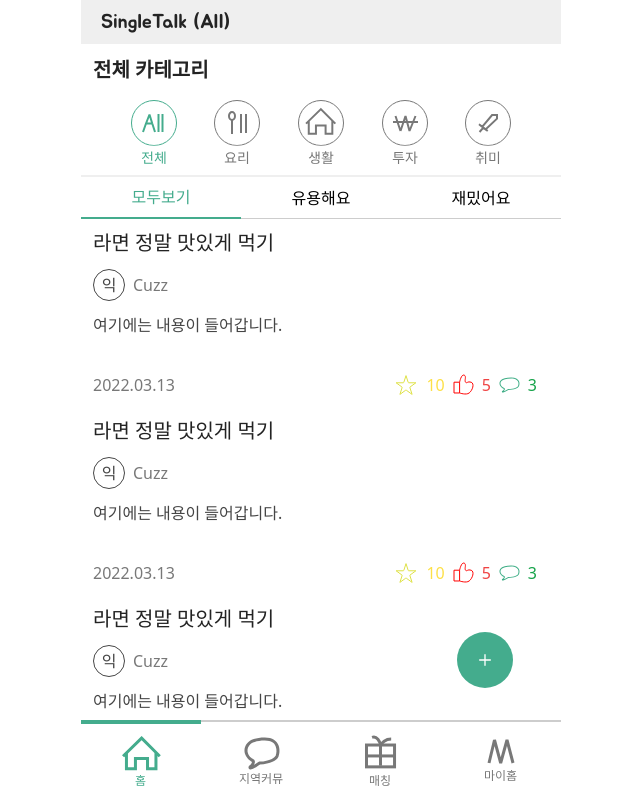
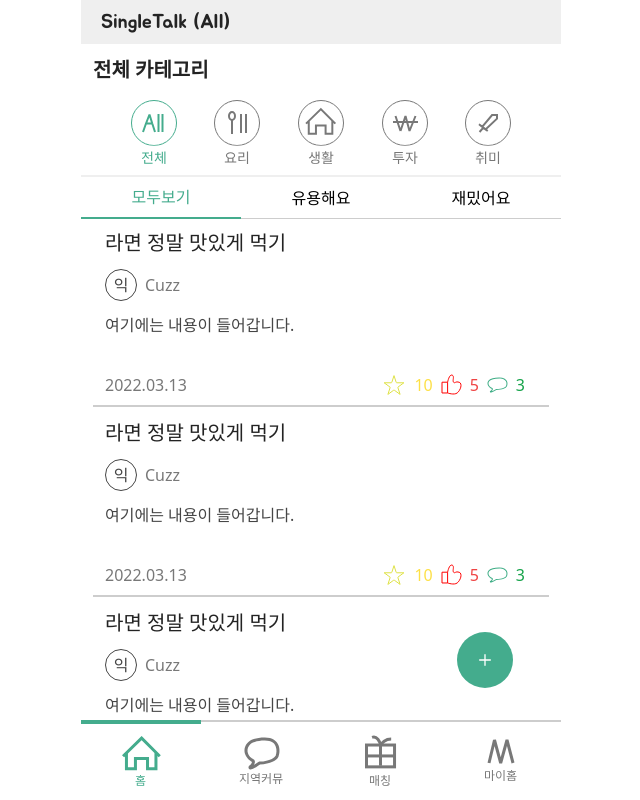
Before and after one commit to rygus9/singletalk-front, a React (Create React App) app: page /globalBoard in a window 1280 px wide. Shown: the whole page, without its empty margins (319-959 px from the left). Built offline with nearby package versions, Linux system fonts and the light colour scheme; the HTML template or start-up script is replaced by a standard one.

Commit message:
feat: post Comment

```diff
--- a/src/components/mocular/board/BoardListItem.tsx
+++ b/src/components/mocular/board/BoardListItem.tsx
@@ -5,8 +5,8 @@ import BoardListInfo from "./BoardListInfo";
 
 export default function BoardListItem({ ...elem }: BoardListType) {
   return (
-    <Link to={`./${elem.postId}`}>
-      <section className="pt-3 pb-1">
+    <section className="pt-3 pb-1 px-3">
+      <Link to={`./${elem.postId}`}>
         <h2 className="text-deepBlack text-xl pb-2">{elem.title}</h2>
         <Profile nickname={elem.userNickname}></Profile>
         <p className="py-2 min-h-[4rem] text-black">{elem.content}</p>
@@ -18,7 +18,7 @@ export default function BoardListItem({ ...elem }: BoardListType) {
             commentCnt={elem.commentCnt}
           />
         </div>
-      </section>
-    </Link>
+      </Link>
+    </section>
   );
 }
--- /dev/null
+++ b/src/components/mocular/boardCategory/Location.tsx
@@ -0,0 +1,7 @@
+export default function Location() {
+  return (
+    <h3>
+      <span>현재 지역</span> <span>&gt;</span> <span>경기도 수원시</span>
+    </h3>
+  );
+}
--- a/src/components/mocular/chat/ChatList.tsx
+++ b/src/components/mocular/chat/ChatList.tsx
@@ -53,7 +53,7 @@ export default function ChatList() {
         <div key={`${index} mainChat`}>
           <MainChatElem {...elem} />
           {elem.answers && (
-            <div className="pl-5 divide-y divide-deepGray">
+            <div className="pl-5 divide-y divide-deepGray border-t border-deepGray">
               {elem.answers.map((subElem, subIndex) => (
                 <div key={`${subIndex} subChat`}>
                   <SubChatElem {...subElem} />
--- a/src/components/page/board/GlobalBoardList.tsx
+++ b/src/components/page/board/GlobalBoardList.tsx
@@ -42,7 +42,7 @@ export default function GlobalBoardList() {
       </aside>
       <div className="flex flex-col h-[calc(100vh-2.9rem)]">
         <div className="flex-none basis-[10.8rem]"></div>
-        <main className="flex-auto divide-y divide-gray px-3 overflow-scroll">
+        <main className="flex-auto divide-y-2 divide-gray px-3 overflow-scroll">
           {mockData.map((elem, index) => (
             <BoardListItem {...elem} key={index} />
           ))}
```
